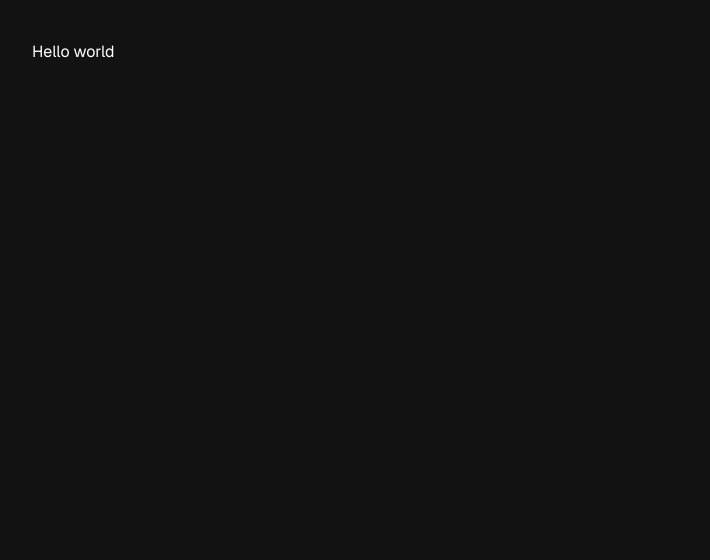
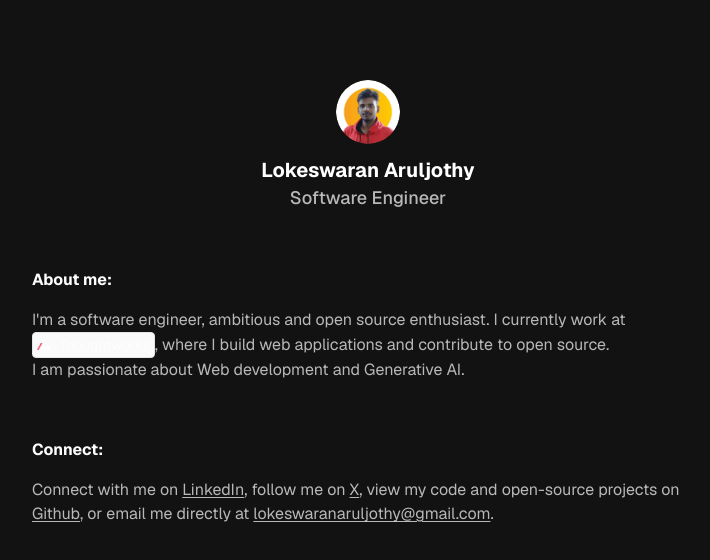
Before and after one commit to lokeswaran-aj/lokeswaran.dev, a Next.js app: page / in a window 1280 px wide. Shown: the top 560 px of the page, without its empty margins (272-982 px from the left). Built offline with nearby package versions, Linux system fonts and the light colour scheme.

Commit message:
Add Hero section 🔥

```diff
--- a/app/page.tsx
+++ b/app/page.tsx
@@ -1,3 +1,9 @@
+import Hero from "@/components/Hero"
+
 export default function Home() {
-  return <div>Hello world</div>
+  return (
+    <main className="flex-auto min-w-0 mt-10 flex flex-col px-2 md:px-0">
+      <Hero />
+    </main>
+  )
 }
--- /dev/null
+++ b/components/Hero.tsx
@@ -0,0 +1,89 @@
+import { siteConfig } from "@/config/site"
+import Image from "next/image"
+import Link from "next/link"
+import React from "react"
+import LinkButton from "./LinkButton"
+
+const Hero = () => {
+  const {
+    name,
+    role,
+    currentCompany,
+    currentCompanyImage,
+    currentCompanyUrl,
+    myImage,
+    links,
+    email,
+  } = siteConfig
+  return (
+    <section className="">
+      <div className="flex flex-col items-center justify-start">
+        <Image
+          src={myImage}
+          width={64}
+          height={64}
+          alt={name}
+          className="rounded-full mb-3"
+        />
+        <p className="text-xl font-bold">{name}</p>
+        <p className="text-lg font-medium text-text/70">{role}</p>
+      </div>
+      <div className="mt-14">
+        <h2 className="mb-4 font-bold">About me:</h2>
+        <div className="text-text/70">
+          <p>
+            I&apos;m a software engineer, ambitious and open source enthusiast.
+            I currently work at{" "}
+            <LinkButton
+              href={currentCompanyUrl}
+              imageUrl={currentCompanyImage}
+              imageAlt={currentCompany}
+              text={currentCompany}
+            />
+            , where I build web applications and contribute to open source.
+          </p>
+          <p>I am passionate about Web development and Generative AI.</p>
+        </div>
+      </div>
+      <div className="mt-14">
+        <h2 className="mb-4 font-bold">Connect:</h2>
+        <p className="text-text/70">
+          Connect with me on{" "}
+          <Link
+            href={links.linkedin}
+            target="_blank"
+            rel="noreferrer"
+            className="underline underline-offset-2"
+          >
+            LinkedIn
+          </Link>
+          , follow me on{" "}
+          <Link
+            href={links.twitter}
+            target="_blank"
+            rel="noreferrer"
+            className="underline underline-offset-2"
+          >
+            X
+          </Link>
+          , view my code and open-source projects on{" "}
+          <Link
+            href={links.github}
+            target="_blank"
+            rel="noreferrer"
+            className="underline underline-offset-2"
+          >
+            Github
+          </Link>
+          , or email me directly at{" "}
+          <span className="underline underline-offset-2 cursor-pointer">
+            {email}
+          </span>
+          .
+        </p>
+      </div>
+    </section>
+  )
+}
+
+export default Hero
--- /dev/null
+++ b/components/LinkButton.tsx
@@ -0,0 +1,24 @@
+import Link from "next/link"
+import React from "react"
+import Image from "next/image"
+
+type Props = {
+  href: string
+  imageUrl: string
+  imageAlt: string
+  text: string
+}
+
+const LinkButton = (props: Props) => {
+  const { href, imageUrl, imageAlt, text } = props
+  return (
+    <Link href={href} target="_blank" rel="noreferrer">
+      <span className="ext-[#f2617b] inline-flex gap-2 items-baseline rounded border border-neutral-200 bg-neutral-50 p-1 text-sm leading-4 no-underline dark:border-neutral-700 dark:bg-neutral-800 dark:text-neutral-100">
+        <Image src={imageUrl} width={14} height={14} alt={imageAlt} />
+        {text}
+      </span>
+    </Link>
+  )
+}
+
+export default LinkButton
```
Also changed, not shown: public/lokeswaran.jpeg (added), public/thoughtworks-logo.png (added).
